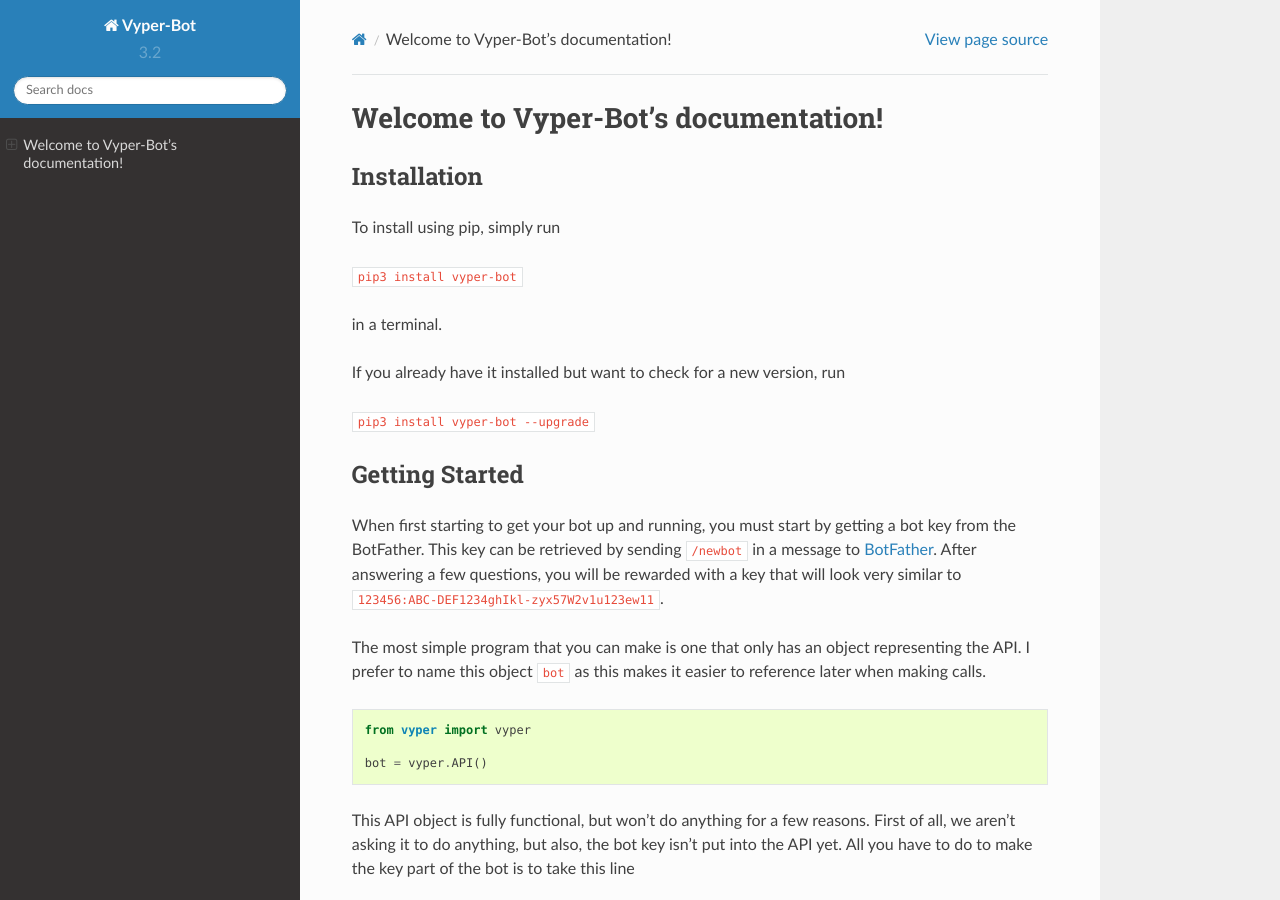
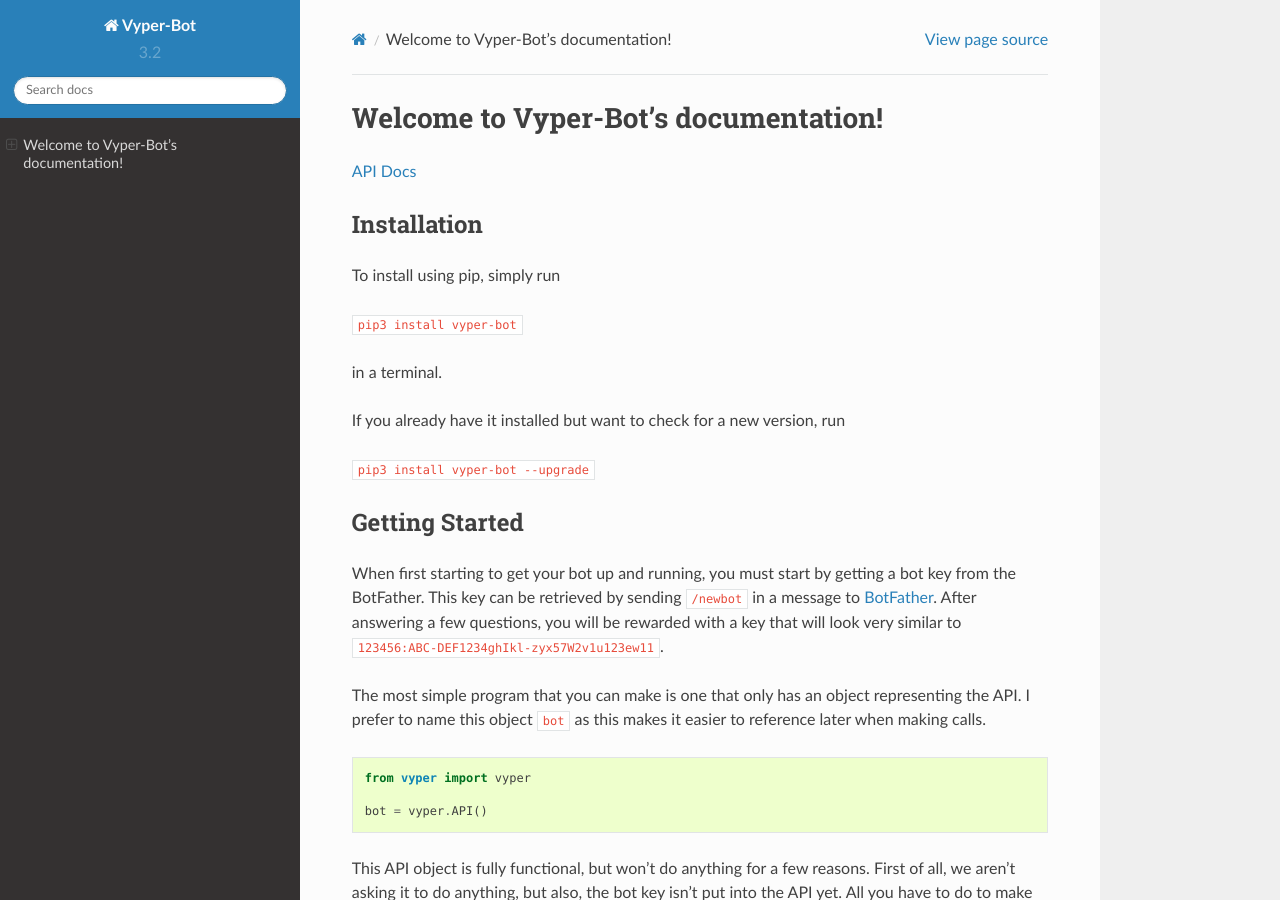
Before and after one commit to CrispyBacon1999/vyper, a Sphinx documentation site: the page built from docs/source/index.rst, in a window 1280 px wide and 900 px high. Built offline with Sphinx 7.4.7 and the Read the Docs theme 2.0.0, drawn with Linux system fonts in a browser that asks for light colours; formulas are drawn with MathJax 3.

Commit message:
Added link to API page

```diff
--- a/docs/source/index.rst
+++ b/docs/source/index.rst
@@ -10,7 +10,9 @@
     :maxdepth: 2
     :caption: Contents:
 
+.. _API:
 
+:ref:`API Docs <API>`
 
 Installation
 ------------
```
Also changed, not shown: 10 other files.
